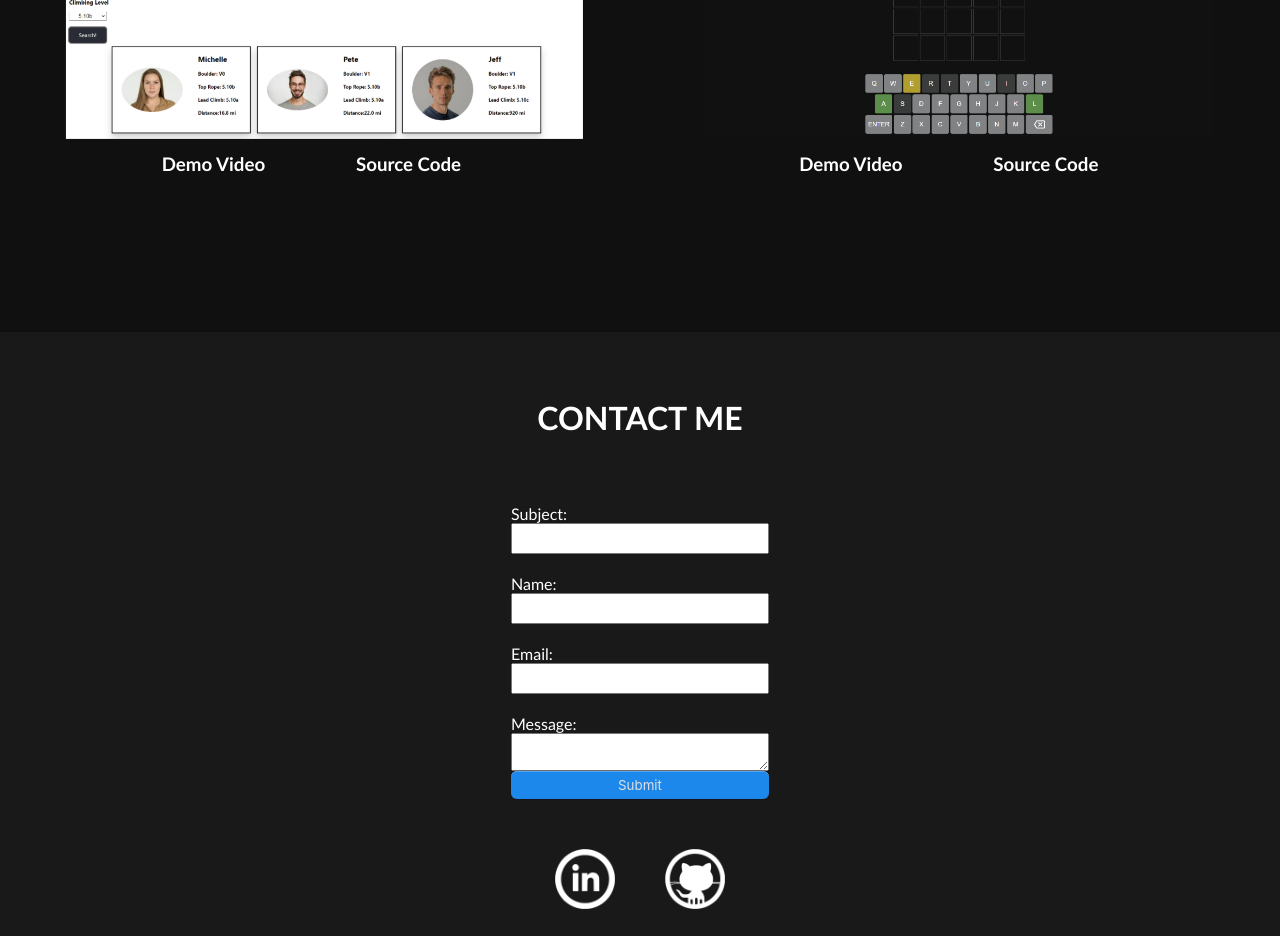
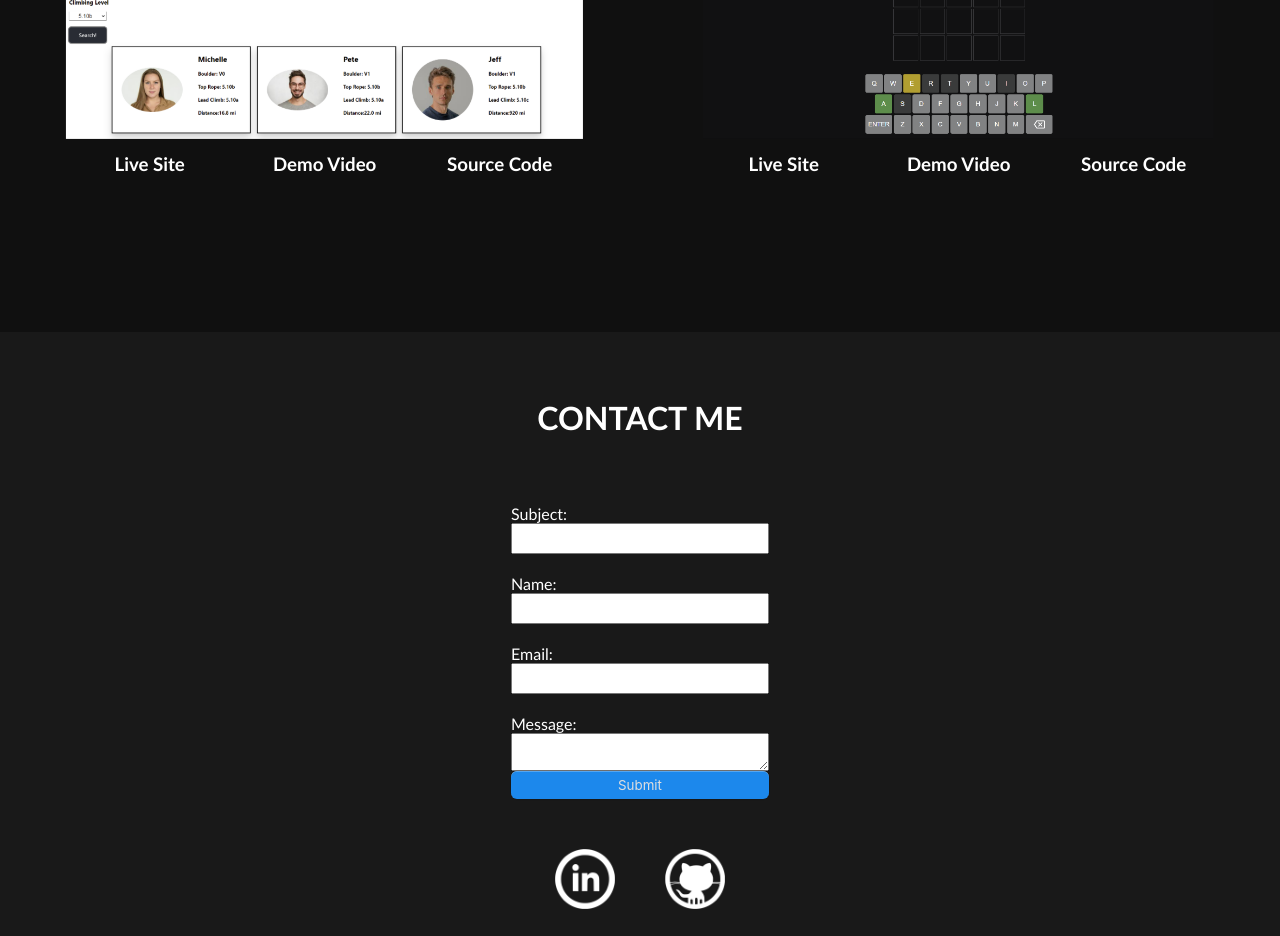
Before and after one commit to slevine3/Portfolio, a React (Create React App) app: page / in a window 1280 px wide. Shown: the part 2300-3236 px from the top of the page. Built offline with nearby package versions, Linux system fonts and the light colour scheme.

Commit message:
avichai recommended changes

```diff
--- a/src/components/NavBar.js
+++ b/src/components/NavBar.js
@@ -57,7 +57,7 @@ export const NavBar = () => {
       setProjectClass("project_style");
       setContactClass(null);
       setTechnologiesClass(null);
-    } else {
+    } else if (window.scrollY >= 2300) {
       setNavContainerClass("nav_container2");
       setNavBar("nav_bar2");
       setHomeClass(null);
--- a/src/components/Project.css
+++ b/src/components/Project.css
@@ -29,7 +29,6 @@
   display: flex;
   align-items: center;
   justify-content: center;
-  margin-left: 60px;
   cursor: pointer;
   width: 135px;
   height: 50px;
@@ -38,7 +37,9 @@
 
 .project_links {
   display: flex;
-  padding-left: 20px;
+  justify-content: center;
+  gap: 40px;
+
 }
 
 .img_wrap {
@@ -114,6 +115,9 @@
   .project_display_container {
     margin-left: -30px;
   }
+  .project_links{
+    gap: 0;
+  }
 }
 
 @media screen and (max-width: 900px) {
--- a/src/components/Project.js
+++ b/src/components/Project.js
@@ -29,6 +29,14 @@ export const Project = () => {
           </div>
 
           <div className="project_links">
+            <div>
+              <a
+                className="project_subtitle"
+                href="https://climber-nation.herokuapp.com/"
+              >
+                <h3>Live Site</h3>
+              </a>
+            </div>
             <div>
               <a
                 className="project_subtitle"
@@ -67,6 +75,14 @@ export const Project = () => {
           </div>
 
           <div className="project_links">
+          <div>
+              <a
+                className="project_subtitle"
+                href="https://slevine3.github.io/Wordle/"
+              >
+                <h3>Live Site</h3>
+              </a>
+            </div>
             <div>
               <a
                 className="project_subtitle"
--- a/src/components/Technology.css
+++ b/src/components/Technology.css
@@ -38,6 +38,7 @@ img {
 .postgres_logo {
   background-color: #191919;
 }
+
 * {
   font-family: "Gill Sans", "Gill Sans MT", Calibri, "Trebuchet MS", sans-serif;
 }
--- a/src/components/Technology.js
+++ b/src/components/Technology.js
@@ -9,7 +9,7 @@ import heroku_logo from "./Images/heroku-logo.png";
 import github_logo from "./Images/github-logo.png";
 
 import { useState } from "react";
-//Add 3 more logo icons in technology stack.
+
 
 export const Technology = () => {
   const [javascriptTitle, setJavascriptTitle] = useState({ display: "none" });
```
Also changed, not shown: src/components/Images/aws-logo.png (added).
